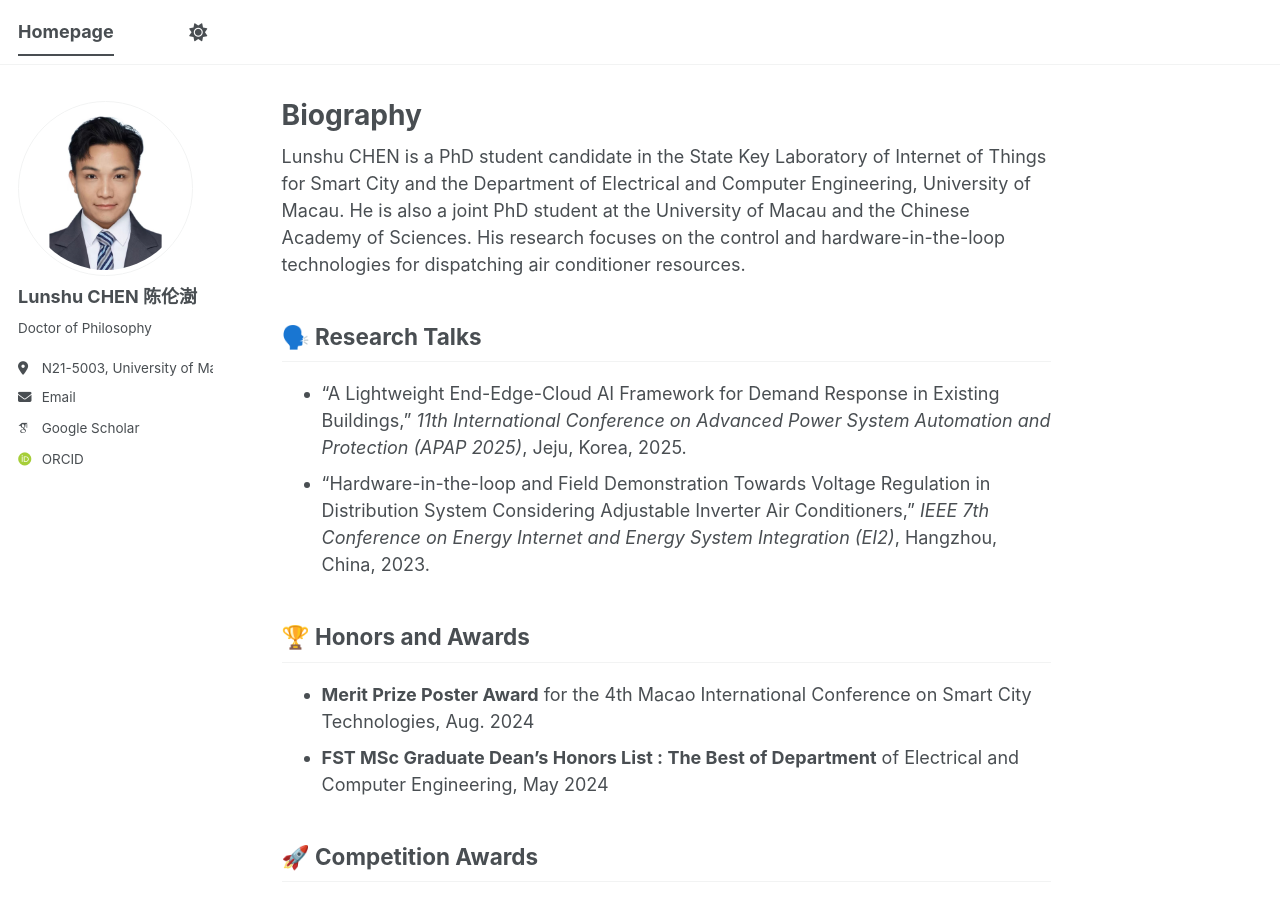
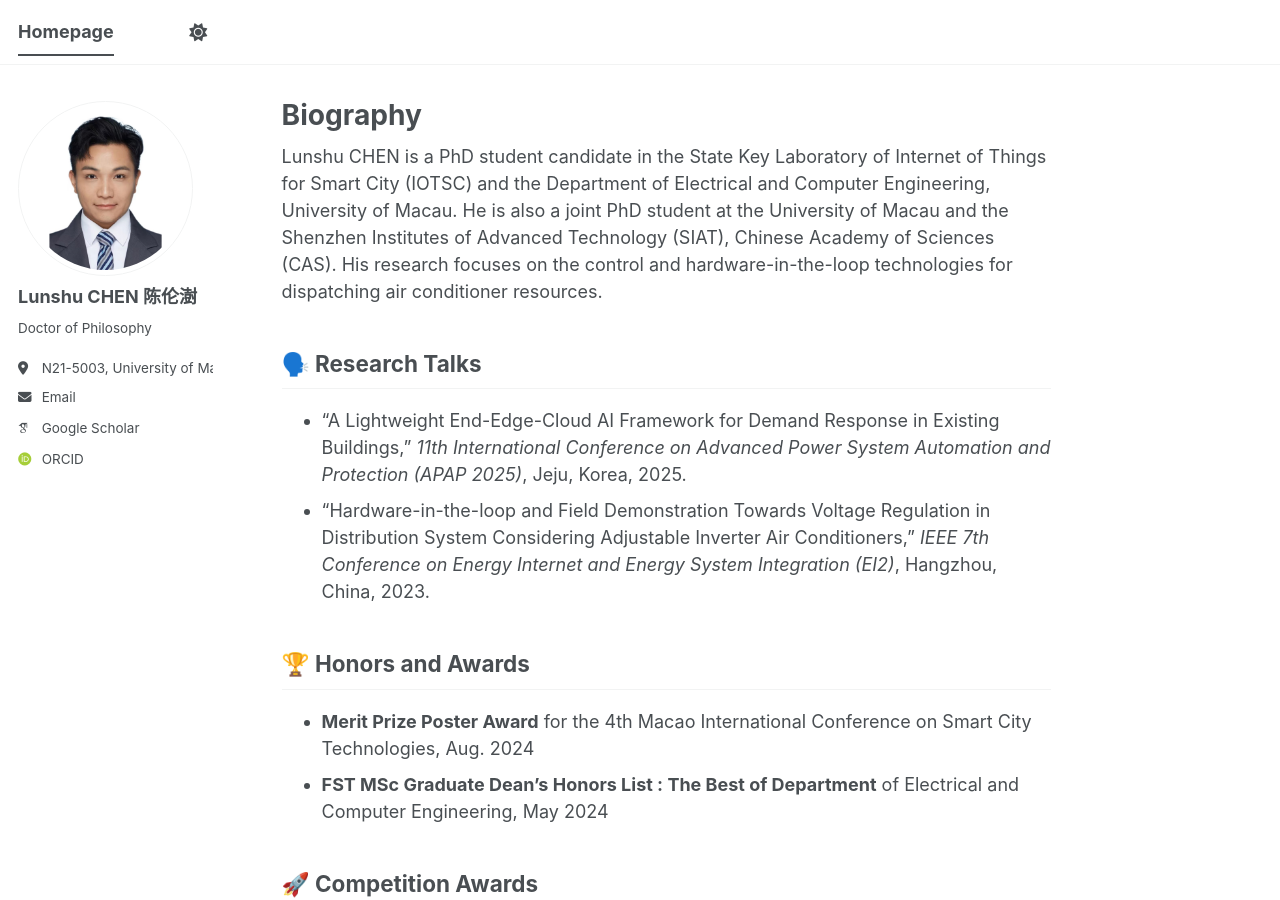
Before and after one commit to chenlunshu/CV, a Jekyll site: the page built from _pages/about.md, in a window 1280 px wide and 900 px high. Built offline with Jekyll 4.4.1, drawn with Linux system fonts in a browser that asks for light colours; some web fonts are replaced; a script bundle is joined from its source files by our own code; library files that are not in the unit come from our copies.

Commit message:
Update about.md

```diff
--- a/_pages/about.md
+++ b/_pages/about.md
@@ -7,7 +7,7 @@ redirect_from:
   - /about.html
 ---
 
-Lunshu CHEN is a PhD student candidate in the State Key Laboratory of Internet of Things for Smart City and the Department of Electrical and Computer Engineering, University of Macau. He is also a joint PhD student at the University of Macau and the Chinese Academy of Sciences. His research focuses on the control and hardware-in-the-loop technologies for dispatching air conditioner resources.
+Lunshu CHEN is a PhD student candidate in the State Key Laboratory of Internet of Things for Smart City (IOTSC) and the Department of Electrical and Computer Engineering, University of Macau. He is also a joint PhD student at the University of Macau and the Shenzhen Institutes of Advanced Technology (SIAT), Chinese Academy of Sciences (CAS). His research focuses on the control and hardware-in-the-loop technologies for dispatching air conditioner resources.
 
 ## 🗣️ Research Talks
 
```
